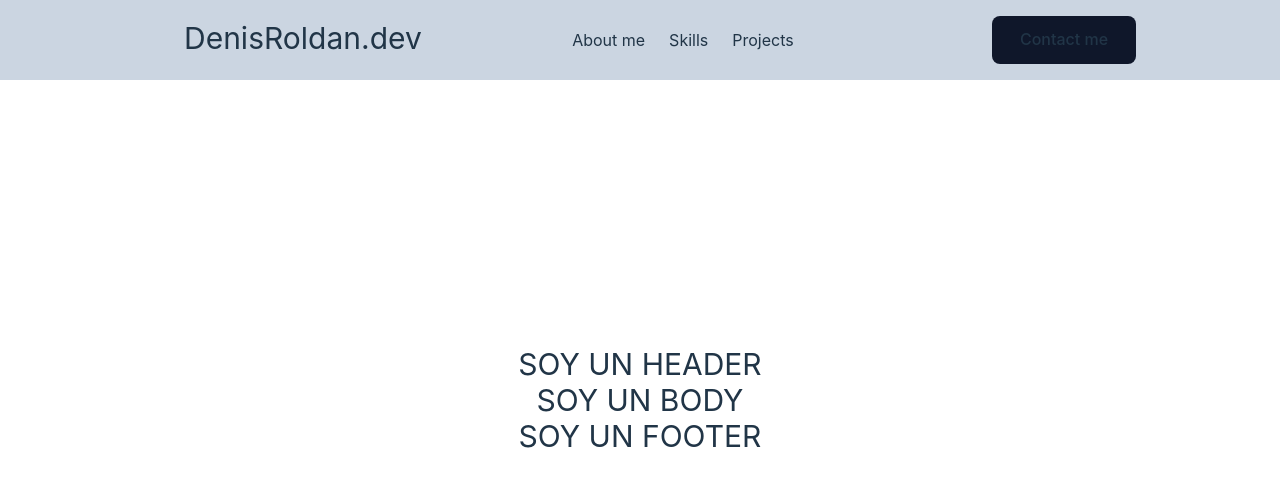
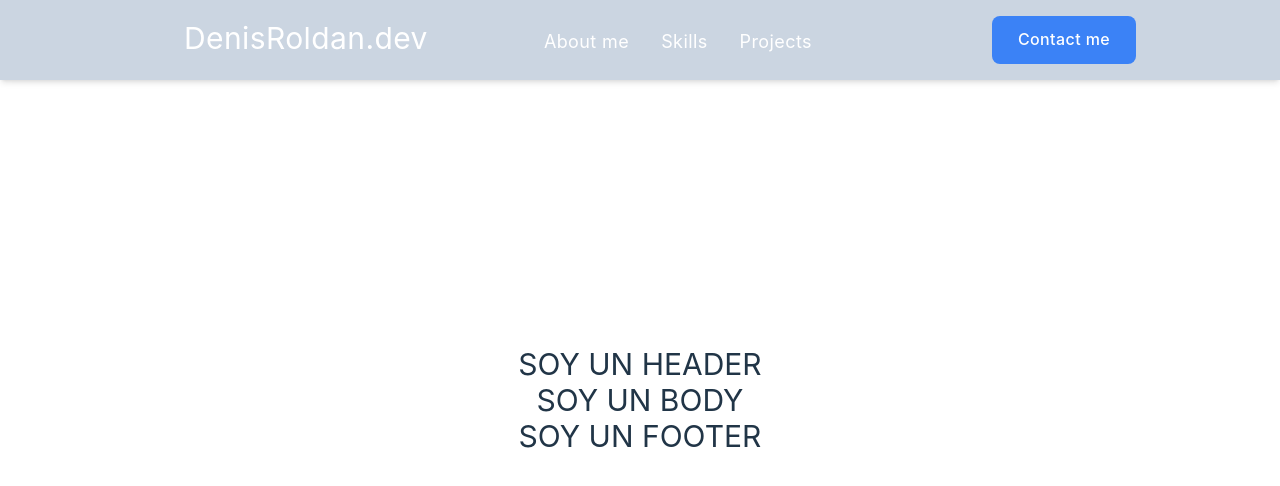
Before and after one commit to denisrold/Portfolio, a React (Vite) app in the folder portfolio/: page / in a window 1280 px wide. Shown: the top 486 px of the page. Built offline with nearby package versions, Linux system fonts and the light colour scheme.

Commit message:
Nav Styles

```diff
--- a/portfolio/src/components/views/Navbar.jsx
+++ b/portfolio/src/components/views/Navbar.jsx
@@ -1,14 +1,14 @@
 const Navbar=()=>{
     return (
-        <nav className=" h-20  w-full bg-slate-300 fixed top-0 left-0 p-4 px-36">
+        <nav className="h-20  w-full bg-slate-300 fixed top-0 left-0 p-4 px-36 text-white tracking-wide shadow-md shadow-bottom">
             <div className="flex justify-between">
             <span className="text-3xl mt-1 ml-10">DenisRoldan.dev</span>
-            <ul className="flex my-2 mr-12">
-                <li className="flex-2 mt-1 mr-6">About me</li>
-                <li className="flex-2 mt-1 mr-6">Skills</li>
-                <li className="flex-2 mt-1 ">Projects</li>
+            <ul className="flex my-2 mr-8 mt-3 text-lg hover:transition-all duration-300">
+                <li className="flex-2 mr-8 cursor-pointer hover:text-blue-500">About me</li>
+                <li className="flex-2 mr-8 cursor-pointer hover:text-blue-500">Skills</li>
+                <li className="flex-2 mr-8 cursor-pointer hover:text-blue-500">Projects</li>
             </ul>
-            <button className="flex h-12 w-36 bg-slate-900 justify-around">Contact me</button>
+            <button className="flex h-12 w-36 bg-blue-500 justify-around hover:bg-blue-700">Contact me</button>
             </div>
         </nav>
     )
--- a/portfolio/tailwind.config.js
+++ b/portfolio/tailwind.config.js
@@ -2,7 +2,8 @@
 export default {
   content: ["./index.html","./src/**/*.{js,jsx}"],
   theme: {
-    extend: {},
+    extend: {
+    },
   },
   plugins: [],
 }
```
